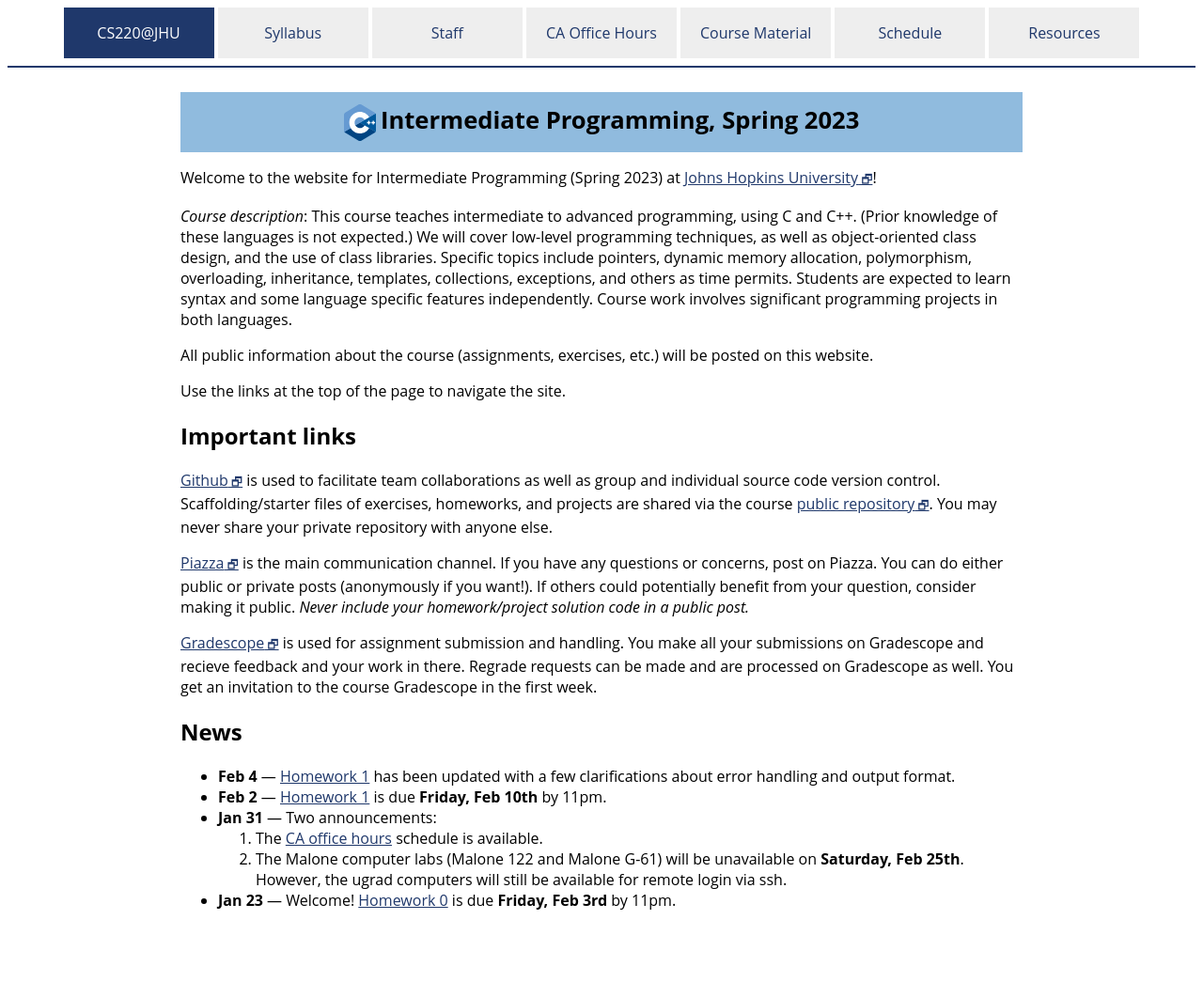
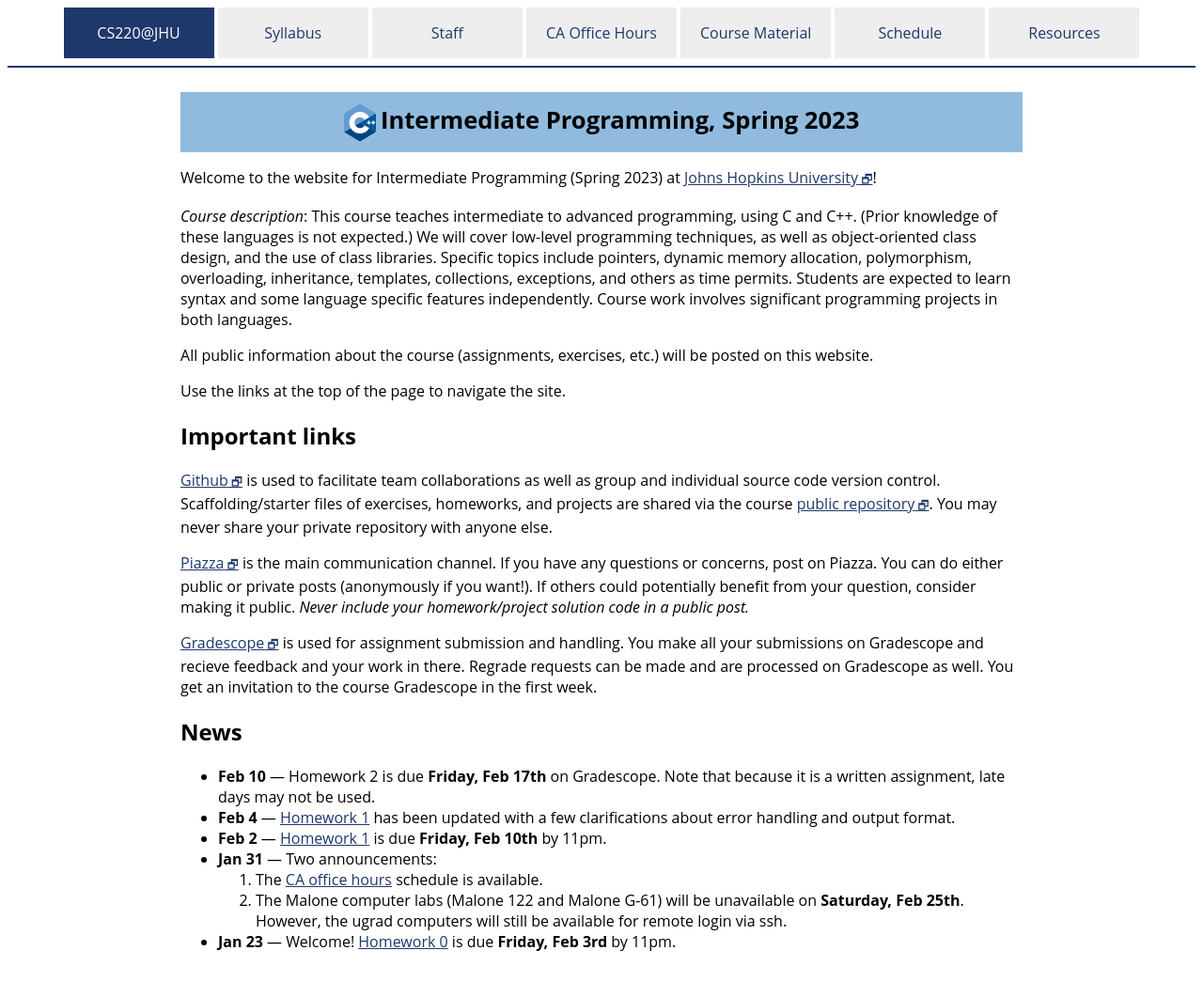
Before and after one commit to vivek-booshan/cs220-sp23, a Jekyll site: the page built from index.md, in a window 1280 px wide. Shown: the whole page at 94% size. Built offline with Jekyll 4.4.1, drawn with Linux system fonts in a browser that asks for light colours; before the commit the page ends 1001 px from its top, so only the background shows below that.

Commit message:
mention hw2 and its due date

```diff
--- a/index.md
+++ b/index.md
@@ -46,6 +46,8 @@ to the course Gradescope in the first week.
 
 ## News
 
+* **Feb 10** — Homework 2 is due **Friday, Feb 17th** on Gradescope. Note that because
+  it is a written assignment, late days may not be used.
 * **Feb 4** — [Homework 1](assign/hw1.html) has been updated with a few clarifications
   about error handling and output format.
 * **Feb 2** — [Homework 1](assign/hw1.html) is due **Friday, Feb 10th** by 11pm.
```
Also changed, not shown: schedule.md (+1 -1 lines).
